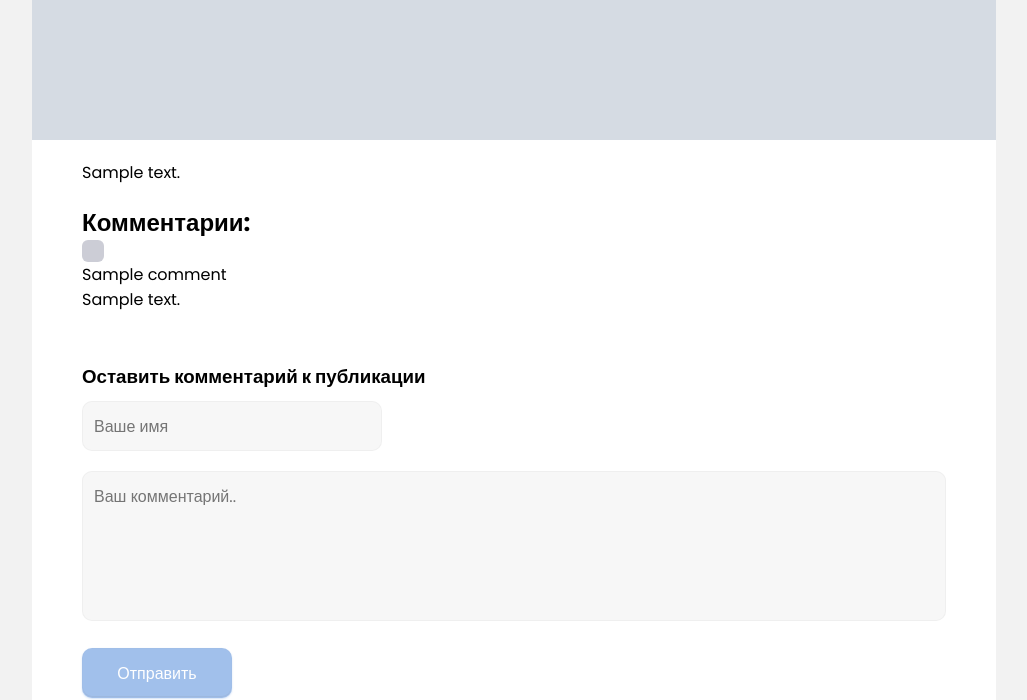
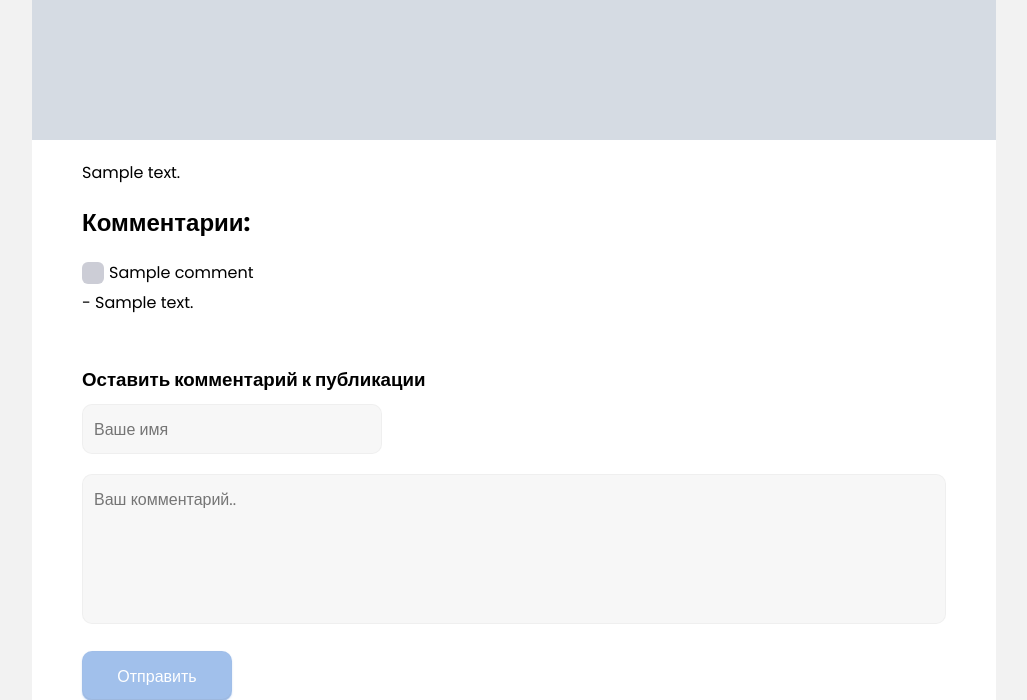
Before and after one commit to ikramarenko1/django-blog, a Django app: page /1/ in a window 1280 px wide. Shown: the part 795-1495 px from the top of the page, without its empty margins (126-1153 px from the left). Run offline with Django 4.2, Linux system fonts and the light colour scheme; tables that the repository leaves empty hold one stand-in row (values such as "Sample post"); grey boxes marked "Sample" are stand-in pictures.

Commit message:
fix comments and add model Like

```diff
--- a/myblog/blog/models.py
+++ b/myblog/blog/models.py
@@ -19,7 +19,8 @@ class Post(models.Model):
 class Comment(models.Model):
     name = models.CharField('Имя', max_length=50)
     comment = models.TextField('Текст комментария', max_length=1000)
-    post = models.ForeignKey(Post, verbose_name='Публикация', on_delete=models.CASCADE)  # Когда удаляется объект публикации, все комментарии связаны с публикацией тоже удаляются
+    post = models.ForeignKey(Post, verbose_name='Публикация',
+                             on_delete=models.CASCADE)  # Когда удаляется объект публикации, все комментарии связаны с публикацией тоже удаляются
 
     def __str__(self) -> str:
         return f'{self.name}, {self.post}'
@@ -27,3 +28,9 @@ class Comment(models.Model):
     class Meta:
         verbose_name = 'Комментарий'
         verbose_name_plural = 'Комментарии'
+
+
+class Like(models.Model):
+    ip = models.CharField('IP-адрес', max_length=100)
+    post = models.ForeignKey(Post, verbose_name='Публикация',
+                             on_delete=models.CASCADE)  # Когда удаляется объект публикации, все лайки связаны с публикацией тоже удаляются
--- a/myblog/blog/urls.py
+++ b/myblog/blog/urls.py
@@ -4,5 +4,7 @@ from . import views
 urlpatterns = [
 	path('', views.PostView.as_view()),
 	path('<int:pk>/', views.PostDetail.as_view()),
-	path('reviews/<int:pk>/', views.AddComment.as_view(), name='add_comment')
+	path('reviews/<int:pk>/', views.AddComment.as_view(), name='add_comment'),
+	path('<int:pk>/add_like/', views.AddLike.as_view(), name='add_like'),
+	path('<int:pk>/remove_like/', views.RemoveLike.as_view(), name='remove_like')
 ]
--- a/myblog/blog/views.py
+++ b/myblog/blog/views.py
@@ -1,6 +1,6 @@
 from django.shortcuts import render, redirect
 from django.views.generic.base import View
-from .models import Post
+from .models import Post, Like
 from .form import CommentsForm
 
 
@@ -41,3 +41,55 @@ class AddComment(View):
             form.save()
 
         return redirect(f'/{pk}')
+
+
+def get_client_ip(request):
+    x_forwarded_for = request.META.get('HTTP_X_FORWARDED_FOR')
+
+    if x_forwarded_for:
+        ip = x_forwarded_for.split(',')[0]  # вытаскиваем IP адрес нашего клиента
+    else:
+        ip = request.META.get('REMOTE_ADDR')  # IP с которого к нам поступил запрос, хорошо в том случае, если клиент использует сторонние ресурсы
+
+    return ip
+
+
+class AddLike(View):
+    """
+        Добавление лайка
+    """
+
+    def get(self, request, pk):
+        ip_client = get_client_ip(request)
+
+        try:
+            Like.objects.get(ip=ip_client, post_id=pk)
+
+            return redirect(f'/{pk}')
+
+        except:
+            new_like = Like()
+            new_like.ip = ip_client
+            new_like.post_id = int(pk)
+
+            new_like.save()
+
+            return redirect(f'/{pk}')
+
+
+class RemoveLike(View):
+    """
+        Удаление лайка
+    """
+
+    def get(self, request, pk):
+        ip_client = get_client_ip(request)
+
+        try:
+            cur_like = Like.objects.get(ip=ip_client)
+            cur_like.delete()
+
+            return redirect(f'/{pk}')
+
+        except:
+            return redirect(f'/{pk}')
--- a/myblog/static/css/style.css
+++ b/myblog/static/css/style.css
@@ -318,6 +318,18 @@ textarea.input__textarea {
 .post.post__page .post__comments .leave-comment {
   margin-top: 50px;
 }
+.post.post__page .post__comments .post__comment {
+  display: flex;
+  flex-direction: column;
+  gap: 5px;
+  margin-block: 20px;
+}
+.post.post__page .post__comments .post__comment-header {
+  display: flex;
+  align-items: center;
+  justify-content: flex-start;
+  gap: 5px;
+}
 
 /*
 	===== MAIN =====
--- a/myblog/static/scss/structure/_posts.scss
+++ b/myblog/static/scss/structure/_posts.scss
@@ -187,5 +187,19 @@
 		.leave-comment {
 			margin-top: 50px;
 		}
+
+		.post__comment {
+			display: flex;
+			flex-direction: column;
+			gap: 5px;
+			margin-block: 20px;
+
+			&-header {
+				display: flex;
+				align-items: center;
+				justify-content: flex-start;
+				gap: 5px;
+			}
+		}
 	}
 }
--- a/myblog/templates/blog/blog_post.html
+++ b/myblog/templates/blog/blog_post.html
@@ -89,7 +89,7 @@
 									</div>
 
 									<div class="post__comment-body">
-										{{ comment.comment }}
+										- {{ comment.comment }}
 									</div>
 								</div>
 							{% endfor %}
```
Also changed, not shown: myblog/blog/migrations/0007_likes.py (added), myblog/blog/migrations/0008_rename_likes_like.py (added).
